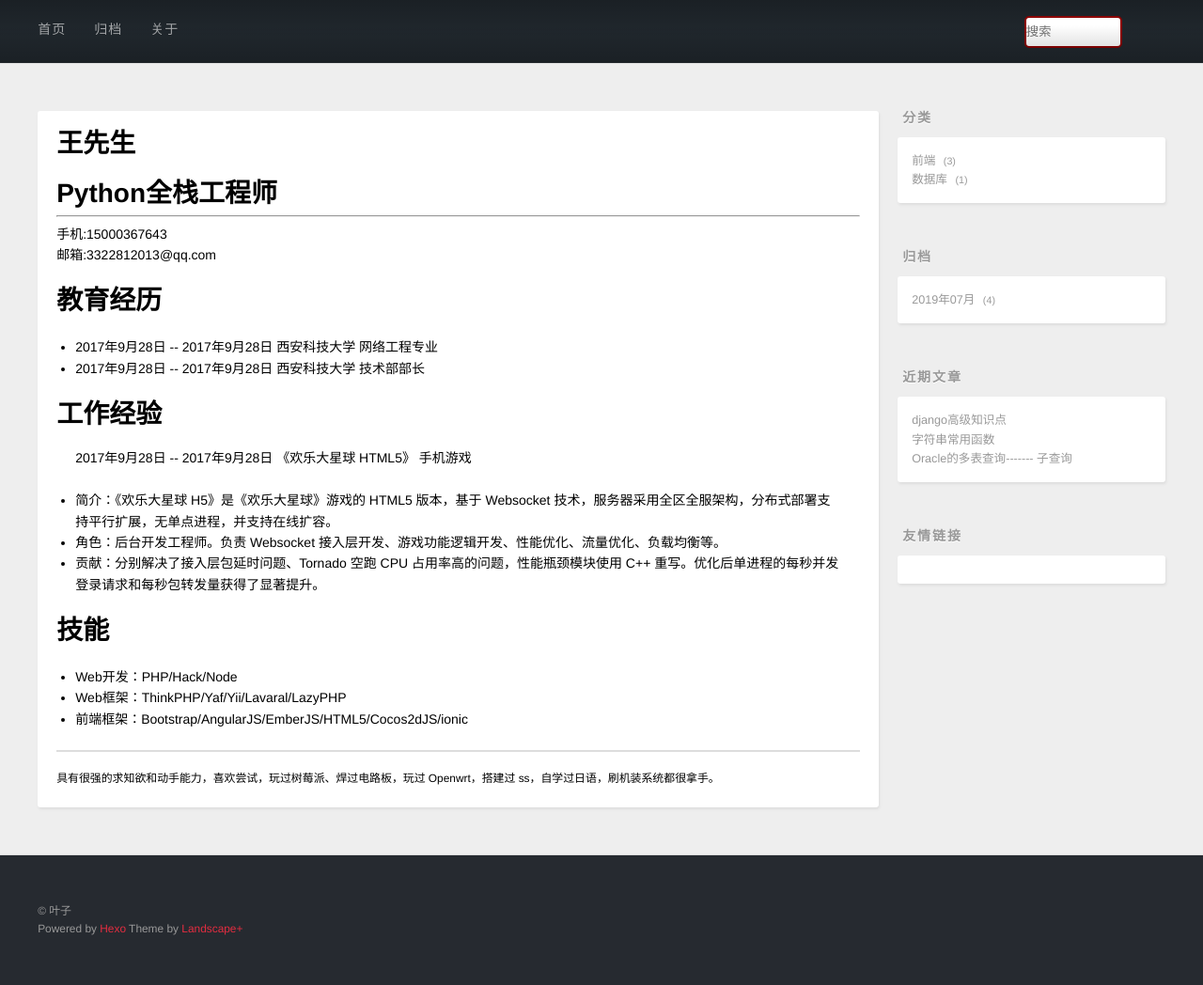
After one commit to wangzhilong1/D-project-blog, a Django app: page /aboutme in a window 1280 px wide. The commit adds this page. Shown: the whole page at 94% size. Run offline with Django 3.2, Linux system fonts and the light colour scheme; data comes from the database, SQL or seed files in the repository.

Commit message:
项目竣工之事

```diff
--- a/blog/settings.py
+++ b/blog/settings.py
@@ -62,8 +62,8 @@ TEMPLATES = [
                 'django.template.context_processors.request',
                 'django.contrib.auth.context_processors.auth',
                 'django.contrib.messages.context_processors.messages',
-                'post.contextprocessors.getrightinfo',
                 'post.countextprocessors.getrightinfo',
+
             ],
         },
     },
--- a/blog/urls.py
+++ b/blog/urls.py
@@ -19,5 +19,6 @@ from django.urls import path
 #661ba25ad3a4a2b9a9353b73a31cc2ee9a086acb
 urlpatterns = [
     url(r'^admin/', admin.site.urls),
-    url(r'^',include('post.urls'))
+    url(r'^',include('post.urls')),
+
 ]
--- a/post/urls.py
+++ b/post/urls.py
@@ -3,5 +3,13 @@ from . import views
 
 urlpatterns = [
     url('^$', views.index),
-    url(r'page/(\d+)/',views.index)
+    url(r'page/(\d+)/',views.index),
+    url(r'post/(\d+)',views.detail),
+    url(r'aboutme',views.aboutme),
+    url(r'category/(\d+)/', views.category),
+    url(r'^archive/(\d{4})/(\d{1,2})/$',views.archive),
+    url(r'^archive/$',views.archive),
+
+
+
 ]
--- a/post/views.py
+++ b/post/views.py
@@ -9,4 +9,21 @@ def index(request,pageno=1):
     #     print(i.title)
     p=Paginator(postList,2)
     page = p.page(pageno)
-    return render(request,'index.html',{'page':page,'pageRange':p .page_range,pageno:'page'})
+    return render(request,'index.html',{'page':page,'pageRange':p.page_range})
+def detail(request,id):
+    post = Post.objects.get(pk=id)
+    return render(request,'detail.html',{'post':post})
+def aboutme(request):
+    return render(request,'aboutme.html')
+def category(request,cateid):
+    print(cateid)
+    postList = Post.objects.filter(category_id=cateid).order_by('-created')
+    return render(request,'categoryl.html',{'postList':postList})
+def archive(request,year=None,month=None):
+    print(year,month)
+    if year and month:
+
+        postList = Post.objects.filter(created__year=year,created__month=month).order_by('-created')
+    else:
+        postList = Post.objects.all().order_by('-created')
+    return render(request,'categoryl.html',{'postList':postList})
--- /dev/null
+++ b/templates/aboutme.html
@@ -0,0 +1,72 @@
+{% extends 'base.html' %}
+{% block title %}个人介绍{% endblock %}
+{% block main %}
+
+    <article class="article article-type-page">
+<div class="article-inner">
+    <header class="article-header">
+    <p class="article-title">
+      王先生
+    </p>
+    <br>
+    <h1 class="article-title">
+      Python全栈工程师
+    </h1>
+    <hr>
+        <p class="article-tag-list-item">手机:15000367643</p>
+        <br>
+        <p class="article-tag-list-item">邮箱:3322812013@qq.com</p>
+        <br>
+        <br>
+    </header>
+<div class="article-entry">
+     <article class="article-title">教育经历</article>
+        <ul>
+            <li>2017年9月28日 -- 2017年9月28日 西安科技大学 网络工程专业</li>
+
+            <li>2017年9月28日 -- 2017年9月28日 西安科技大学 技术部部长</li>
+
+        </ul>
+</div>
+<div class="article-entry">
+     <article class="article-title">工作经验</article>
+
+
+        <article class="article-header">
+          2017年9月28日 -- 2017年9月28日 《欢乐大星球 HTML5》 手机游戏
+      </article>
+            <ul>
+
+           <li>简介：《欢乐大星球 H5》是《欢乐大星球》游戏的 HTML5 版本，基于 Websocket 技术，服务器采用全区全服架构，分布式部署支持平行扩展，无单点进程，并支持在线扩容。</li>
+
+           <li>角色：后台开发工程师。负责 Websocket 接入层开发、游戏功能逻辑开发、性能优化、流量优化、负载均衡等。</li>
+
+           <li>贡献：分别解决了接入层包延时问题、Tornado 空跑 CPU 占用率高的问题，性能瓶颈模块使用 C++ 重写。优化后单进程的每秒并发登录请求和每秒包转发量获得了显著提升。</li>
+
+        </ul>
+
+</div>
+
+<div class="article-entry">
+     <article class="article-title">技能</article>
+        <ul>
+
+  <li>Web开发：PHP/Hack/Node</li>
+
+
+  <li>Web框架：ThinkPHP/Yaf/Yii/Lavaral/LazyPHP</li>
+
+
+  <li>前端框架：Bootstrap/AngularJS/EmberJS/HTML5/Cocos2dJS/ionic</li>
+
+        </ul>
+</div>
+<div class="article-footer">
+具有很强的求知欲和动手能力，喜欢尝试，玩过树莓派、焊过电路板，玩过 Openwrt，搭建过 ss，自学过日语，刷机装系统都很拿手。
+</div>
+</div>
+</article>
+
+
+
+{% endblock main %}
--- a/templates/right.html
+++ b/templates/right.html
@@ -7,7 +7,7 @@
 
           {% for cate_post in cate_posts %}
             <li class="category-list-item">
-              <a class="category-list-link" href="/category/{{ cate_post.category }}">{{ cate_post.category__cname }}</a>
+              <a class="category-list-link" href="/category/{{ cate_post.category }}/">{{ cate_post.category__cname }}</a>
               <span class="category-list-count">{{ cate_post.count }}</span>
             </li>
           {% endfor %}
@@ -23,7 +23,7 @@
       <ul class="archive-list">
             {% for ap in arc_posts %}
             <li class="archive-list-item">
-                <a class="archive-list-link" href="/archive/{{ ap.0|date:'Y' }}/{{ ap.0|date:'m' }}">{{ ap.0|date:'Y年m月' }} </a>
+                <a class="archive-list-link" href="/archive/{{ ap.0|date:'Y' }}/{{ ap.0|date:'m' }}/">{{ ap.0|date:'Y年m月' }} </a>
                 <span class="archive-list-count">{{ ap.1 }}</span>
             </li>
           {% endfor %}
@@ -37,7 +37,7 @@
       <ul>
             {% for rp in recent_posts %}
                 <li>
-                    <a href="/post/{{ rp.id }}" target="_blank">{{ rp.title }}</a>
+                    <a href="/post/{{ rp.id }}/" target="_blank">{{ rp.title }}</a>
                 </li>
             {% endfor %}
       </ul>
```
Also changed, not shown: templates/categoryl.html (added, +12 -0 lines), templates/detail.html (added, +10 -0 lines), templates/index.html (+13 -2 lines).
